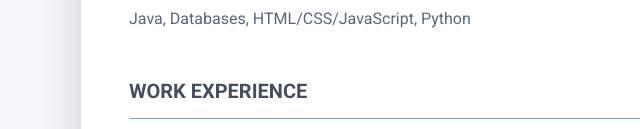
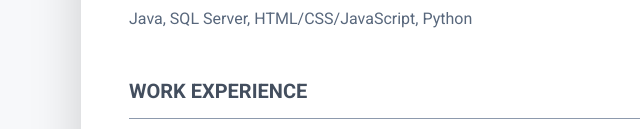
Before and after one commit to steliostsoupas/steliostsoupas.github.io, a plain HTML site: page index.html in a window 1280 px wide. Shown: the part 647-776 px from the top of the page, 59-699 px from the left. Drawn offline with Linux system fonts and the light colour scheme.

Commit message:
update cv

```diff
--- a/index.html
+++ b/index.html
@@ -59,7 +59,7 @@
 										Business</div>
 									<div class="resume-degree-time">2023</div>
 									<div class="margin-top-10">
-										<p>Java, Databases, HTML/CSS/JavaScript, Python</p>
+										<p>Java, SQL Server, HTML/CSS/JavaScript, Python</p>
 									</div>
 								</li>
 							</ul>
```
